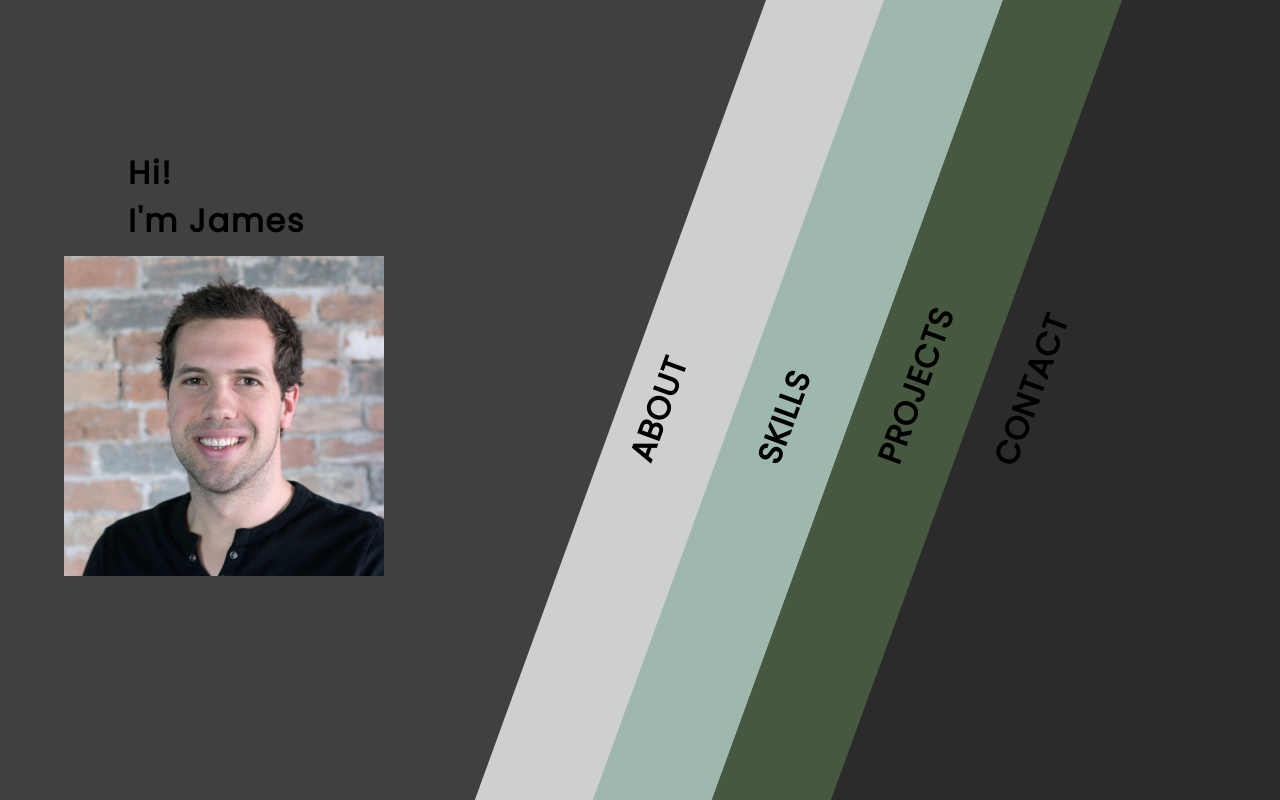
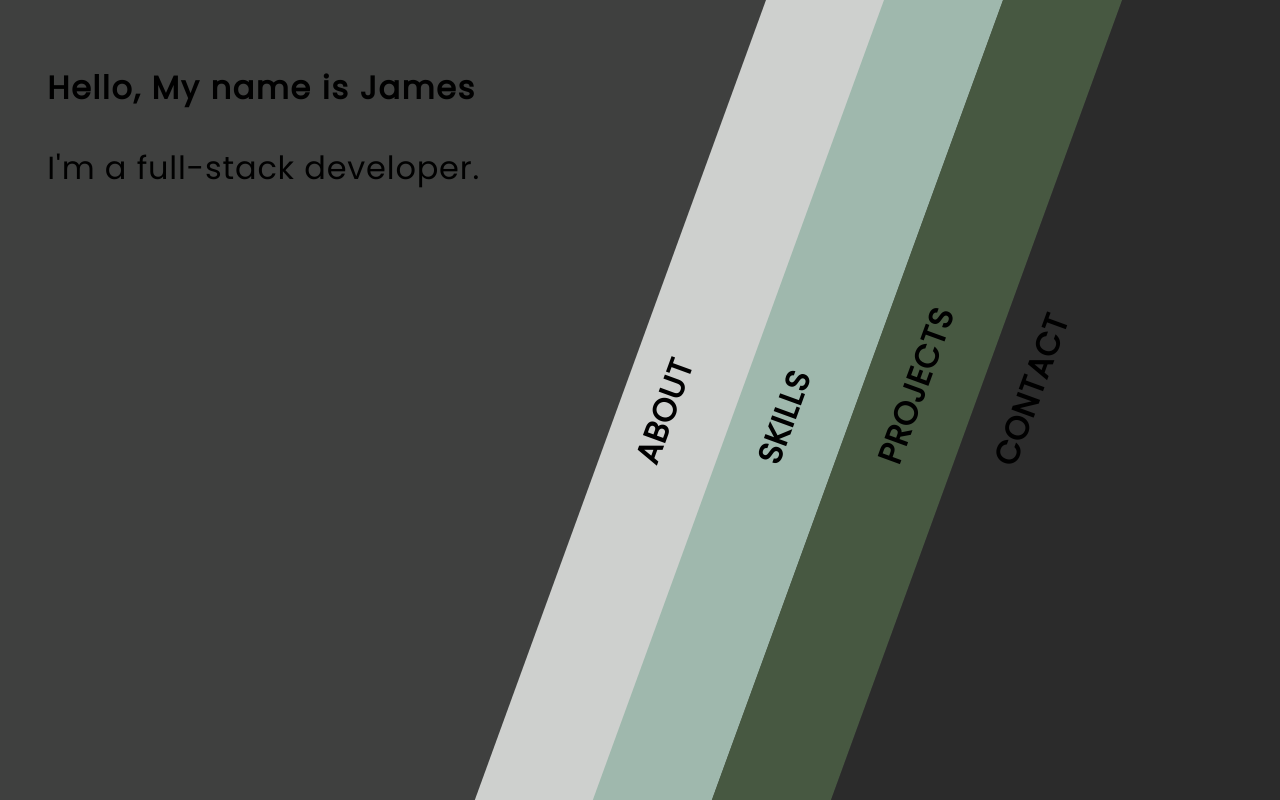
Before and after one commit to jcpage02/portfolio, a React (Create React App) app: page / in a window 1280 px wide. Built offline with nearby package versions, Linux system fonts and the light colour scheme.

Commit message:
working on home details

```diff
--- a/src/App.jsx
+++ b/src/App.jsx
@@ -41,12 +41,13 @@ class App extends Component {
   render() {
     return (
       <div className="App">
-        <h1>
-          Hi!
-          <br />
-          I'm James
-        </h1>
-        <img src={me} alt="" />
+        <div className="app-home">
+          <div className='app-home-text'>
+            <h1>Hello, My name is James</h1>
+            <p>I'm a full-stack developer.</p>
+          </div>
+          {/* <img src={me} alt="me" /> */}
+        </div>
         <About appState={this.state} toggleState={this.toggleState} />
         <Skills appState={this.state} toggleState={this.toggleState} />
         <Projects appState={this.state} toggleState={this.toggleState} />
--- a/src/App.scss
+++ b/src/App.scss
@@ -11,21 +11,24 @@
   font-family: $font;
   letter-spacing: 0.05em;
 }
-.App h1 {
+.app-home {
   position: absolute;
-  top: 4em;
-  left: 4em;
+  left: 0;
+  display: flex;
+  flex-direction: column;
+  justify-content: flex-start;
+  align-items: flex-end;
+  min-width: 30em;
+  height: 100vh;
+  // background-color: $colorFour;
+}
+.app-home-text h1 {
+  margin-top: 2em;
   letter-spacing: 0.05em;
 }
-.App img {
-  position: absolute;
-  top: 16em;
-  left: 4em;
-  letter-spacing: 0.05em;
-  font-family: $font;
-  height: 20em;
+.app-home-text p {
+  font-size: 2em;
 }
-
-html {
-  background-color: black;
+.app-home img {
+  width: 40em;
 }
--- a/src/components/About.scss
+++ b/src/components/About.scss
@@ -18,7 +18,6 @@
 }
 .about:hover {
   box-shadow: 0px 0px 60px black;
-//   background-color: rgb(228, 228, 228);
 }
 .about-slide {
   display: flex;
@@ -38,7 +37,7 @@
 .about > h5 {
   transform: rotate(-90deg);
   font-size: 2em;
-  margin-left: -0.5em;
+  margin-left: -0.3em;
   margin-bottom: 0;
   margin-top: 1em;
   transition: all 1s;
@@ -46,7 +45,7 @@
 .about-slide > h5 {
   transform: rotate(-90deg);
   font-size: 2em;
-  margin-left: -0.5em;
+  margin-left: -0.3em;
   margin-bottom: 0;
   margin-top: -10em;
   transition: all 1s;
@@ -73,6 +72,6 @@
   border: none;
   height: 2em;
   background-color: $colorTwo;
-  box-shadow: 1px 2px 5px $colorBg;
+  box-shadow: 1px 2px 5px rgb(134, 134, 134);
   border-radius: 2px;
 }
--- a/src/components/Contact.scss
+++ b/src/components/Contact.scss
@@ -46,7 +46,7 @@
 .contact-slide > h5 {
   transform: rotate(-90deg);
   font-size: 2em;
-  margin-left: 0;
+  margin-left: -1em;
   margin-bottom: 0;
   margin-top: -7em;
   transition: all 1s;
@@ -67,14 +67,14 @@
   width: 30em;
   margin-left: -0em;
   transform: rotate(-20deg);
+  color: $colorOne;
   transition: all 2s;
 }
 .contact-more-none button,
 .contact-more button {
   border: none;
   height: 2em;
-  background-color: $colorThree;
-  color: white;
-  box-shadow: 1px 2px 5px $colorBg;
+  background-color: $colorOne;
+  box-shadow: 1px 2px 5px rgb(43, 42, 42);
   border-radius: 2px;
 }
--- a/src/components/Projects.scss
+++ b/src/components/Projects.scss
@@ -45,7 +45,7 @@
 .projects-slide > h5 {
   transform: rotate(-90deg);
   font-size: 2em;
-  margin-left: -0.5em;
+  margin-left: -1em;
   margin-bottom: 0;
   margin-top: -10em;
   transition: all 1s;
@@ -72,7 +72,8 @@
 .projects-more button {
   border: none;
   height: 2em;
-  background-color: $colorOne;
-  box-shadow: 1px 2px 5px $colorBg;
+  background-color: $colorFour;
+  color: $colorOne;
+  box-shadow: 1px 2px 5px rgb(73, 73, 73);
   border-radius: 2px;
 }
--- a/src/components/Skills.scss
+++ b/src/components/Skills.scss
@@ -45,7 +45,7 @@
 .skills-slide > h5 {
   transform: rotate(-90deg);
   font-size: 2em;
-  margin-left: -0.5em;
+  margin-left: 0;
   margin-bottom: 0;
   margin-top: -10em;
   transition: all 1s;
@@ -74,6 +74,6 @@
   height: 2em;
   background-color: $colorThree;
   color: white;
-  box-shadow: 1px 2px 5px $colorBg;
+  box-shadow: 1px 2px 5px rgb(134, 134, 134);
   border-radius: 2px;
 }
```
